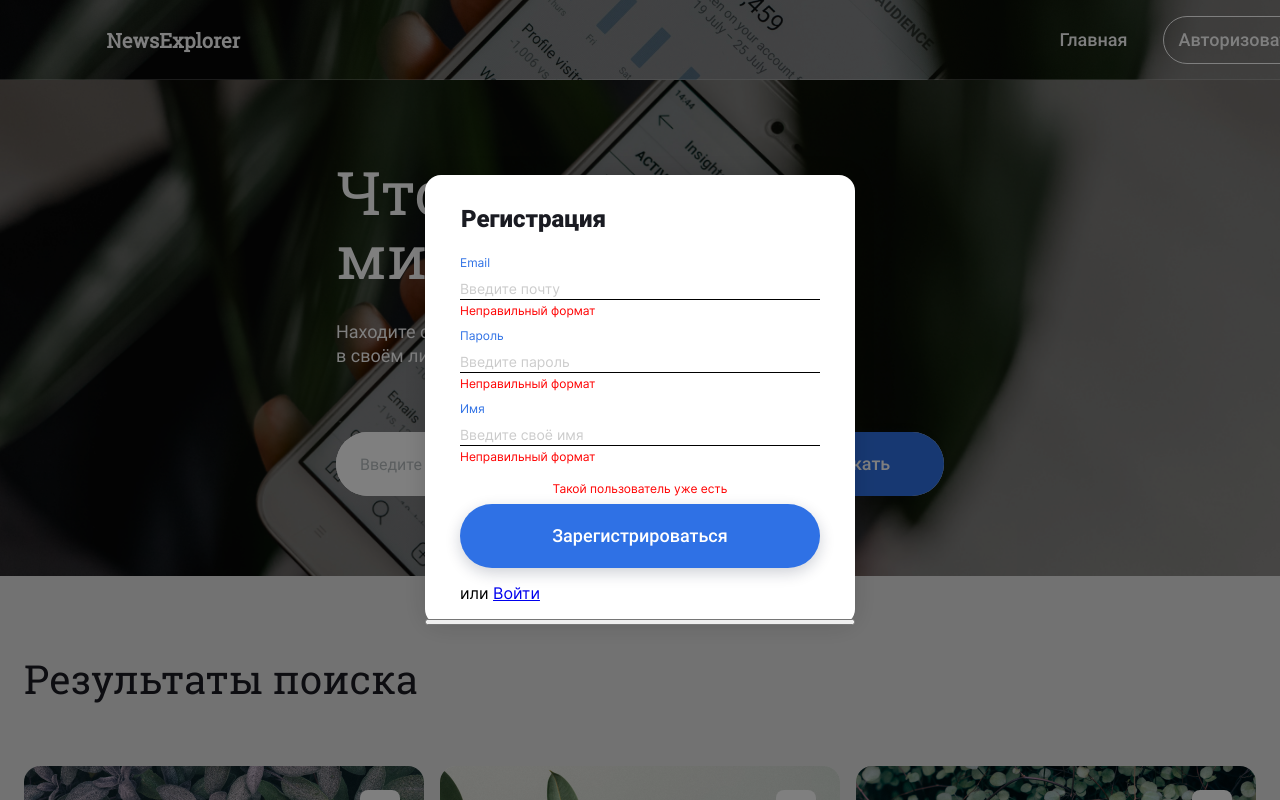
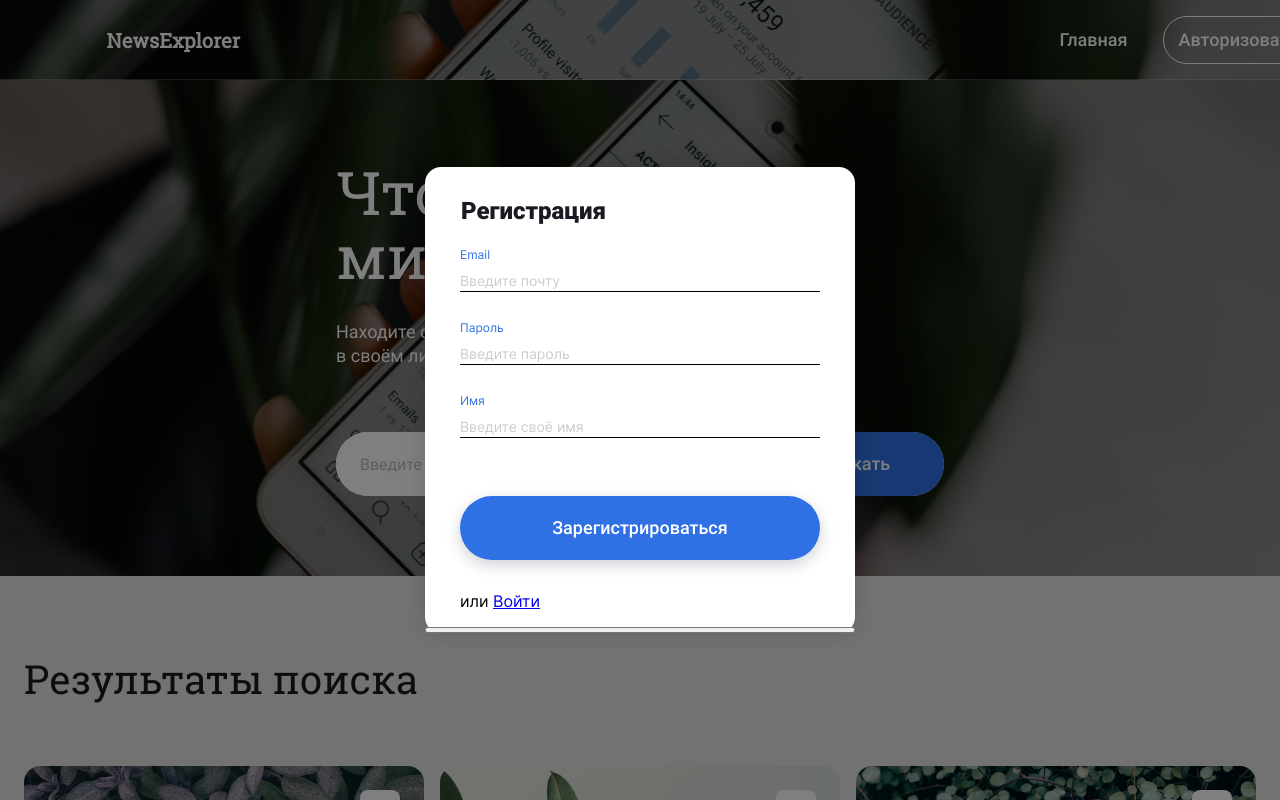
Before and after one commit to Vladimir-art/news-explorer-frontend, a React (Create React App) app: page / in a window 1280 px wide. Shown: the top 800 px of the page. Built offline with nearby package versions, Linux system fonts and the light colour scheme.

Commit message:
register-container__input-error_active

```diff
--- a/src/blocks/register-container/__button/register-container__button.css
+++ b/src/blocks/register-container/__button/register-container__button.css
@@ -1,5 +1,5 @@
 .register-container__button {
-  margin: 0 auto;
+  margin: 0 auto 16px;
   padding: 0;
   width: 360px;
   height: 64px;
--- /dev/null
+++ b/src/blocks/register-container/__input-error/_active/register-container__input-error_active.css
@@ -0,0 +1,3 @@
+.register-container__input-error_active {
+  visibility: visible;
+}
--- a/src/blocks/register-container/__input-error/register-container__input-error.css
+++ b/src/blocks/register-container/__input-error/register-container__input-error.css
@@ -1,11 +1,13 @@
 .register-container__input-error {
   margin: 0;
   padding: 0;
+  min-height: 14px;
   font-family: "Inter", Arial, sans-serif;
   font-style: normal;
   font-weight: normal;
   font-size: 12px;
   line-height: 15px;
-
+  visibility: hidden;
   color: #FF0000;
+  transition: visibility .3s ease;
 }
--- a/src/blocks/register-container/register-container.css
+++ b/src/blocks/register-container/register-container.css
@@ -4,6 +4,7 @@
 @import url(./__input/register-container__input.css);
 @import url(./__input-error/register-container__input-error.css);
 @import url(./__input-error/_center/register-container__input-error_center.css);
+@import url(./__input-error/_active/register-container__input-error_active.css);
 @import url(./__choice/register-container__choice.css);
 @import url(./__button/register-container__button.css);
 @import url(./__close/register-container__close.css);
```
